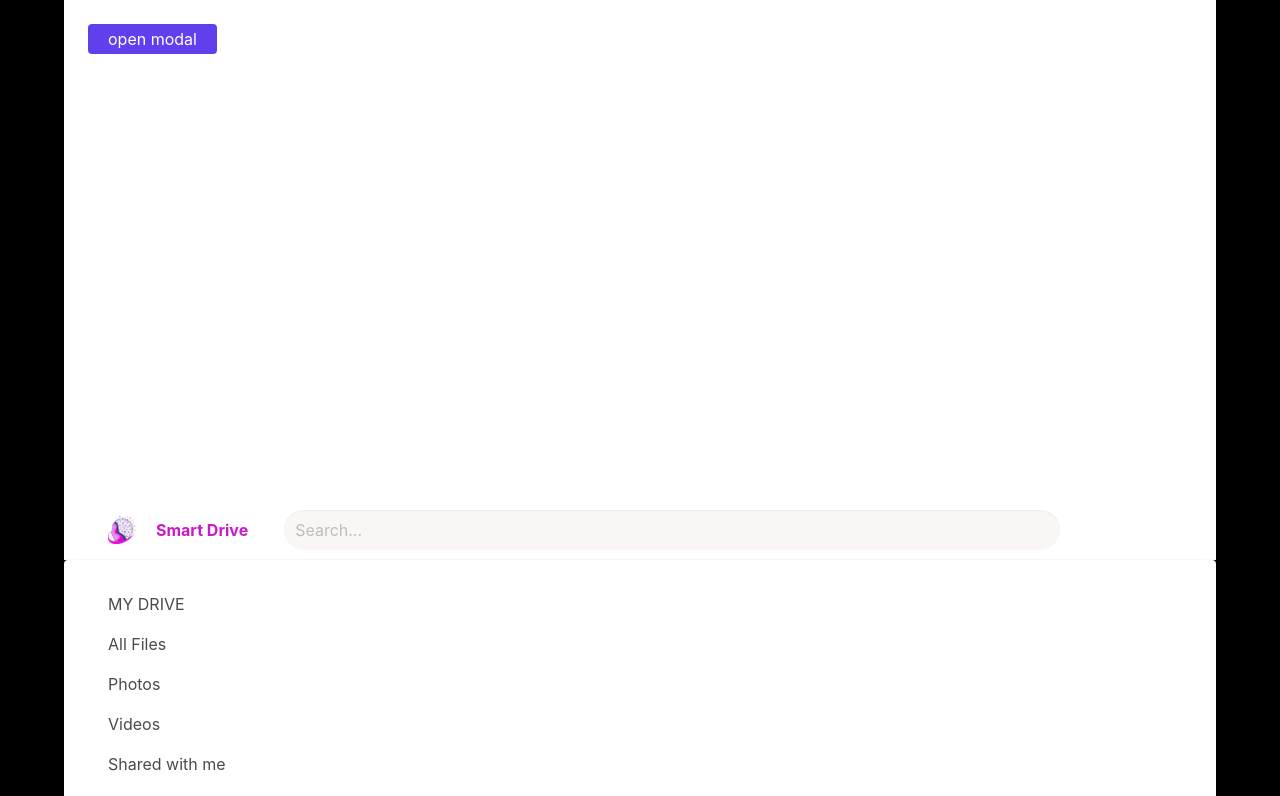
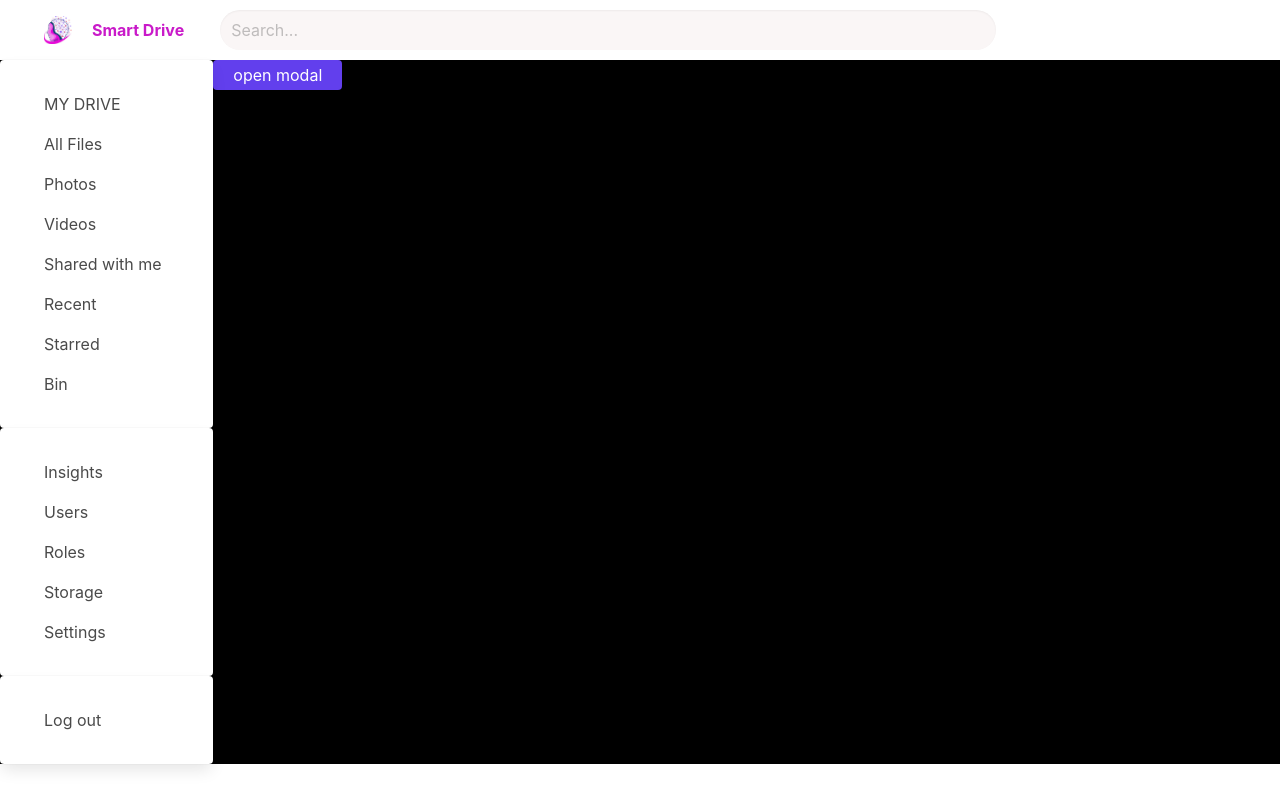
Before and after one commit to Kanishsystem/softdrivereact_frontend, a React (Create React App) app: page /examples/modal in a window 1280 px wide. Shown: the top 796 px of the page. Built offline with nearby package versions, Linux system fonts and the light colour scheme; some icons are missing.

Commit message:
updated the login and layout code

```diff
--- a/src/config/default.js
+++ b/src/config/default.js
@@ -1,5 +1,5 @@
 module.exports = {
-    REACT_APP_API_URL: 'http://localhost:8000/api',
+    REACT_APP_API_URL: 'http://smartdrive.softdigisolutions.com/api',
   //  REACT_APP_API_URL: 'http://10.30.1.19:8000/api',
   //  REACT_APP_API_URL: 'http://smartpdf.softdigisolutions.com/api',
     REACT_APP_ENV: 'default',
--- a/src/pages/Login/SmartDriveLogin.jsx
+++ b/src/pages/Login/SmartDriveLogin.jsx
@@ -2,15 +2,33 @@ import React, { useState } from 'react'
 //import SmartInput from "../../components/core/forms/SmartInput";
 //import SmartButton from "../../components/core/forms/SmartButton";
 import { SmartSoftInput,SmartSoftButton } from 'soft_digi';
+import { post } from '../../services/smartApiService';
+import { useSiteContext } from '../../contexts/SiteProvider';
+import { Link, useNavigate } from 'react-router-dom';
 import './Login.css';
 import Login from '.';
 
 const SmartDriveLogin = () => {
-
+  const { setLoading, setUser, openModal, closeModal, startSessionAct } = useSiteContext();
+  const navigate = useNavigate();
     const [formData, setFormData] = useState({});
     const [formSubmit, setFormSubmit] = useState(false);
     const [formErrors,setFormErrors] = useState(false);
     const [type, setType] = useState("password");
+
+    const handleLogin = () => {
+     // let data = { username: 'kminchelle', password: '0lelplR' };
+      setLoading(true, 'Logging in Please Wait....');
+      const subscription = post('auth/login', formData).subscribe((response) => {
+        setUser(response.data);
+        setLoading(false);
+        startSessionAct();
+        navigate('/site/all-files');
+      });
+      return () => {
+        subscription.unsubscribe();
+      };
+    };
 
 
     const handleInputChange = (name, value) => {
@@ -63,9 +81,9 @@ const SmartDriveLogin = () => {
             <h2>Login</h2>
             <div className="input-box">
 
-                <SmartSoftInput key="username" label="User Name"
-            value={formData?.userName||""}
-            onChange={(value) => handleInputChange("userName", value)}
+                <SmartSoftInput key="euserid" label="User Name"
+            value={formData?.euserid||""}
+            onChange={(value) => handleInputChange("euserid", value)}
             inputType="BORDER_LESS"
             validations={userNameValidations}
             errorEnable={true}
@@ -74,9 +92,9 @@ const SmartDriveLogin = () => {
             </div>
             <div className="input-box">
 
-                <SmartSoftInput key="password" label="Password"
-            value={formData?.password||""}
-            onChange={(value) => handleInputChange("password", value)}
+                <SmartSoftInput key="epassword" label="Password"
+            value={formData?.epassword||""}
+            onChange={(value) => handleInputChange("epassword", value)}
             inputType="BORDER_LESS"
             validations={passwordValidations}
             type={"password"}
@@ -87,11 +105,9 @@ const SmartDriveLogin = () => {
                 <a href="#">Forget Password</a>
             </div>
 
+           <button type="button" className='login-button'  onClick={()=>handleLogin()} > Login </button>
 
-            <SmartSoftButton label="Login" className="login-button" classList={["login-button"]}
-            onClick={()=>handleFormSubmit()}
 
-          />
 
         </form>
     </div>
--- a/src/pages/examples/TableExample.jsx
+++ b/src/pages/examples/TableExample.jsx
@@ -1,6 +1,6 @@
 import React, { useEffect, useState } from "react";
-import SmartTable from "../../components/core/tables/SmartTable";
-//import {SmartSoftTable} from 'soft_digi';
+//import SmartTable from "../../components/core/tables/SmartTable";
+import {SmartSoftTable} from 'soft_digi';
 
 const TableExample = () => {
   const [tabData, setTabData] = useState([]);
@@ -50,7 +50,7 @@ const TableExample = () => {
 
         <p onClick={()=>addNewObject()} > Add </p>
 
-        <SmartTable data={tabData}  columns={columns} paginationProps={pagination} />
+        <SmartSoftTable data={tabData}  columns={columns} paginationProps={pagination} />
        </>
     )
 }
--- a/src/routing/SiteRoute.jsx
+++ b/src/routing/SiteRoute.jsx
@@ -21,6 +21,7 @@ import LoginSettings from "../pages/Settings/LoginSettings";
 import RemoteServerSettings from "../pages/Settings/RemoteServerSettings";
 import SiteSettings from "../pages/Settings/SiteSettings";
 import SmartDriveLogin from "../pages/Login/SmartDriveLogin";
+import AllFiles from "../pages/AllFiles/AllFiles";
 
 const SiteRoute = () => {
   const isAuthenticated = true;
@@ -45,13 +46,16 @@ const SiteRoute = () => {
       <MainLayout>
         <Routes>
           <Route path="/" element={<Home />} />
-          <Route path="/" element={<Home />} />
           <Route path="/contact" element={<Home />} />
           <Route path="/pdftable" element={<Pdftable/>} />
           <Route path="/newform" element={<Pdfform/>} />
           <Route path="/pdfcal" element={<PdfCalendar/>} />
           <Route path="/signup" element={<Signup/>} />
           <Route path="/SmartLogin" element={<SmartLogin/>} />
+
+          {/* all Files */ }
+          <Route  path="/all-files" element={<AllFiles />}/>
+
 
           {/* Settings */}
           <Route  path="/email" element={<EmailSettings/>}/>
--- a/src/themes/LoginLayout.jsx
+++ b/src/themes/LoginLayout.jsx
@@ -3,6 +3,7 @@ import React from 'react';
 const LoginLayout = ({ children }) => {
   return (
     <div>
+
       <main>{children}</main>
     </div>
   );
--- a/src/themes/MainLayout.jsx
+++ b/src/themes/MainLayout.jsx
@@ -14,10 +14,19 @@ const MainLayout = ({ children }) => {
     setUser();
   }
   return (
-    <div className="container smart-pdf-container">
-        <main className='smart-mainlayout-middle p-5'>{children}</main>
-      <Menubar />
-      <Sidenav />
+    <div className="container is-fluid smart-pdf-container">
+
+      <div className='columns is-multiline is-gapless'>
+        <div className='column is-12'>
+            <Menubar />
+        </div>
+        <div className='column is-2'>
+           <Sidenav />
+        </div>
+        <div className='column is-10'>
+        {children}
+        </div>
+      </div>
       {/* <div className="full-main">
         <Header user={user} handleLogout={handleLogout} />
         <div className='value-main'>
--- a/src/themes/MainLayoutStyle.css
+++ b/src/themes/MainLayoutStyle.css
@@ -1,5 +1,9 @@
 body{
     background: #000;
+}
+.smart-pdf-container{
+    padding-left:0 !important;
+    padding-right:0 !important;
 }
 .smart-mainlayout-middle{
     min-height: 500px;
```
